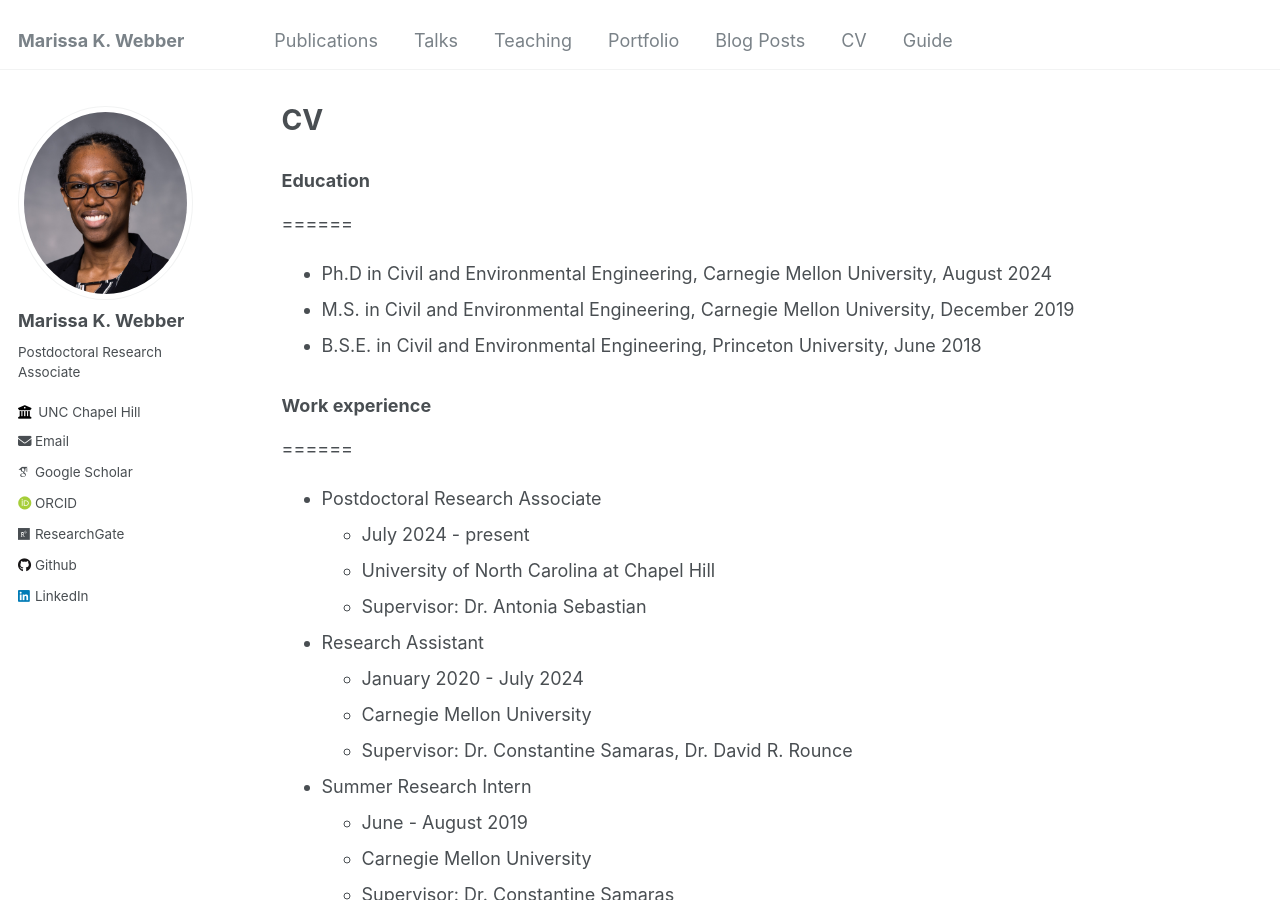
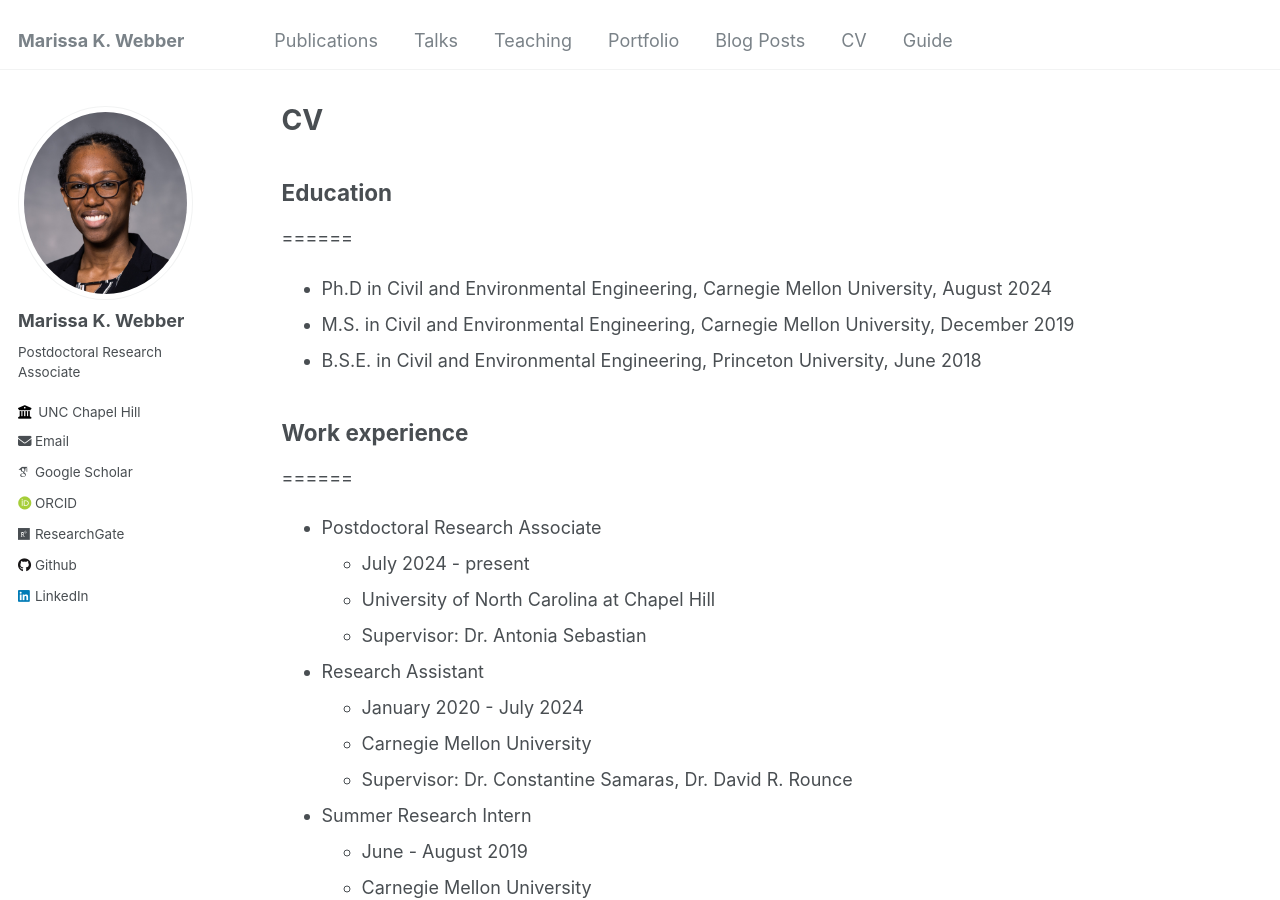
Before and after one commit to mwebber2/marissakwebber, a Jekyll site: the page built from _pages/cv.md, in a window 1280 px wide and 900 px high. Built offline with Jekyll 4.4.1, drawn with Linux system fonts in a browser that asks for light colours; some web fonts are replaced; a file with an impossible date is left out.

Commit message:
Update cv.md
make the headings a little bigger

```diff
--- a/_pages/cv.md
+++ b/_pages/cv.md
@@ -9,14 +9,14 @@ redirect_from:
 
 {% include base_path %}
 
-### Education
+## Education
 ======
 * Ph.D in Civil and Environmental Engineering, Carnegie Mellon University, August 2024
 * M.S. in Civil and Environmental Engineering, Carnegie Mellon University, December 2019
 * B.S.E. in Civil and Environmental Engineering, Princeton University, June 2018
 
 
-### Work experience
+## Work experience
 ======
 * Postdoctoral Research Associate
   * July 2024 - present
@@ -33,7 +33,7 @@ redirect_from:
   * Carnegie Mellon University
   * Supervisor: Dr. Constantine Samaras
 
-### Skills
+## Skills
 ======
 * Application Software:
   * PCSWMM/SWMM
@@ -43,25 +43,25 @@ redirect_from:
   * Python
   * R/RStudio
 
-### Publications
+## Publications
 ======
   <ul>{% for post in site.publications reversed %}
     {% include archive-single-cv.html %}
   {% endfor %}</ul>
 
-### Talks
+## Talks
 ======
   <ul>{% for post in site.talks reversed %}
     {% include archive-single-talk-cv.html  %}
   {% endfor %}</ul>
 
-### Teaching
+## Teaching
 ======
   <ul>{% for post in site.teaching reversed %}
     {% include archive-single-cv.html %}
   {% endfor %}</ul>
 
-### Service and leadership
+## Service and leadership
 ======
 * Current Professional Memberships
   * Association of Environmental Engineering and Science and Professors (AEESP)
```
